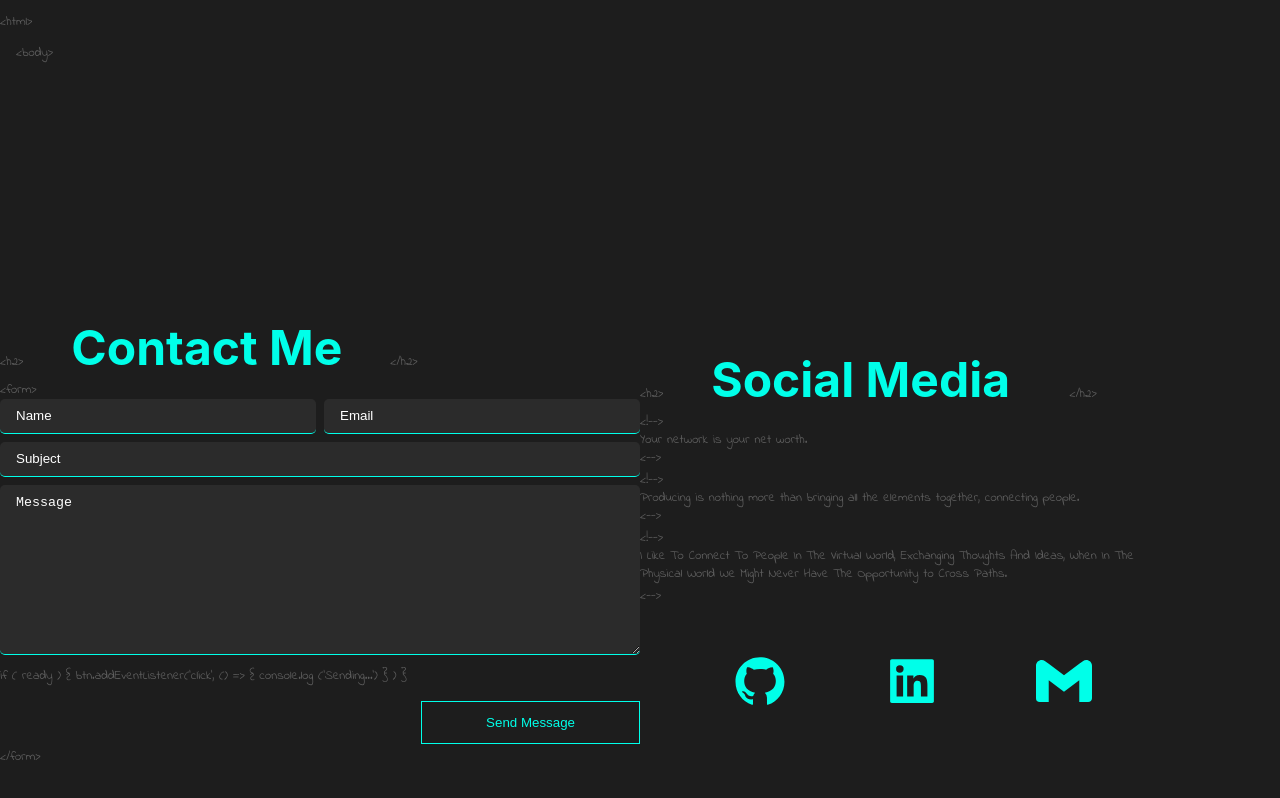
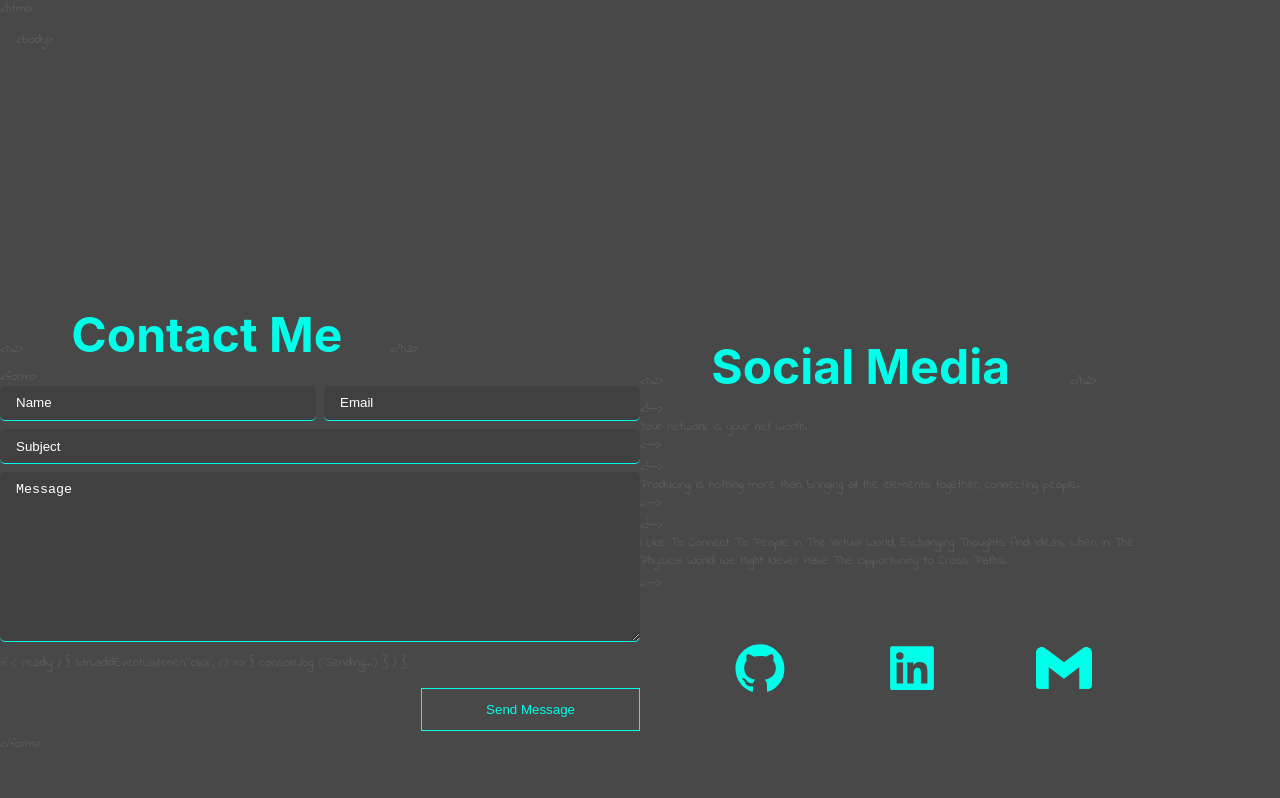
Before and after one commit to Nikola0707/my-portfolio, a React (Create React App) app in the folder my-portfolio/: page /contactMe in a window 1280 px wide. Shown: the top 798 px of the page. Built offline with nearby package versions, Linux system fonts and the light colour scheme.

Commit message:
Backgound color change

```diff
--- a/my-portfolio/src/App.css
+++ b/my-portfolio/src/App.css
@@ -2,8 +2,8 @@
 @import url("https://fonts.googleapis.com/css2?family=Roboto:wght@400;700;900&display=swap");
 
 html {
-  background-color: #1d1d1d;
-  background-color: #1d1d1d;
+  /* background-color: #1d1d1d; */
+  background-color: #484848;
   color: #fff;
 }
 .container {
@@ -91,6 +91,7 @@ html {
   border-radius: 7%;
 }
 .text-like-html-html {
+  margin-top: 0;
   color: #5f5f5f;
   font-size: 0.8rem;
   font-family: "Indie Flower", cursive;
@@ -152,7 +153,7 @@ html {
   text-decoration: none;
 }
 .btn-contact-me:hover {
-  background: linear-gradient(to right, #1d1d1d 50%, #00ffe9 50%);
+  background: linear-gradient(to right, #484848 50%, #00ffe9 50%);
   background-size: 200% 100%;
   background-position: right bottom;
   transition: all 0.7s ease-out;
@@ -193,7 +194,7 @@ html {
   flex-direction: column;
 }
 .btn-send-message {
-  background: #1d1d1d;
+  background: #484848;
   border: 1px solid #00ffe9;
   padding: 0.8rem 4rem;
   margin-top: 1rem;
@@ -201,7 +202,7 @@ html {
   color: #00ffe9;
 }
 .btn-send-message:hover {
-  background: linear-gradient(to right, #1d1d1d 50%, #00ffe9 50%);
+  background: linear-gradient(to right, #484848 50%, #00ffe9 50%);
   background-size: 200% 100%;
   background-position: right bottom;
   transition: all 0.7s ease-out;
@@ -345,7 +346,7 @@ html {
 .form-textarea textarea {
   width: 100%;
   padding: 0.6rem 0;
-  background: #2b2b2b;
+  background: #414040;
   border: none;
   border-radius: 5px;
 }
```
